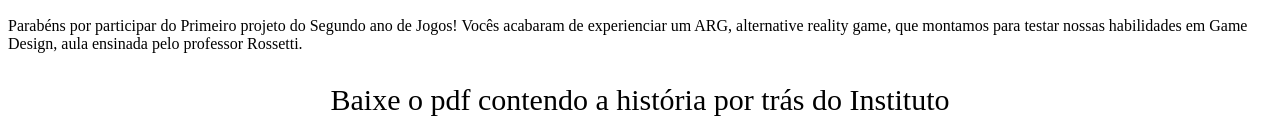
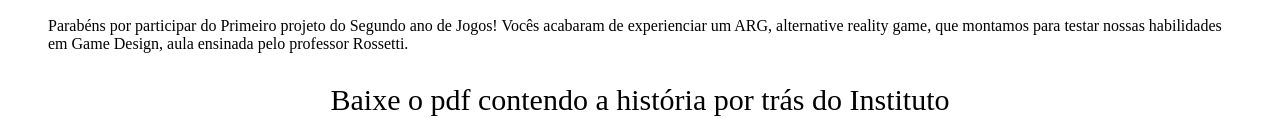
Before and after one commit to KID0MY/ARG_amanha, a plain HTML site: page video.html in a window 1280 px wide. Shown: the part 585-703 px from the top of the page. Drawn offline with Linux system fonts and the light colour scheme.

Commit message:
Update video.html

```diff
--- a/video.html
+++ b/video.html
@@ -21,7 +21,7 @@
 <body>
     <h1 style="text-align:center; font-size: 60px;">Instituto do Amanhã</h1>
     <p style="text-align:center;"><img src="resources/Fecap_group.jpeg" width="578" height="433"></p>
-    <p>Parabéns por participar do Primeiro projeto do Segundo ano de Jogos! Vocês acabaram de experienciar um ARG, alternative reality game, que montamos para testar nossas habilidades em Game Design, aula ensinada pelo professor Rossetti.</p>
+    <p style="margin-left: 40px; margin-right: 40px;">Parabéns por participar do Primeiro projeto do Segundo ano de Jogos! Vocês acabaram de experienciar um ARG, alternative reality game, que montamos para testar nossas habilidades em Game Design, aula ensinada pelo professor Rossetti.</p>
     <p style="text-align:center; font-size: 30px;">Baixe o pdf contendo a história por trás do Instituto</p>
     <a href="resources/INSTITUTO DO AMANHÃ.pdf" download="O Instituto do Amanhã">
         <p style="text-align:center;"><button class="btn"><i class="fa fa-download"></i> Download</button></p>
```
